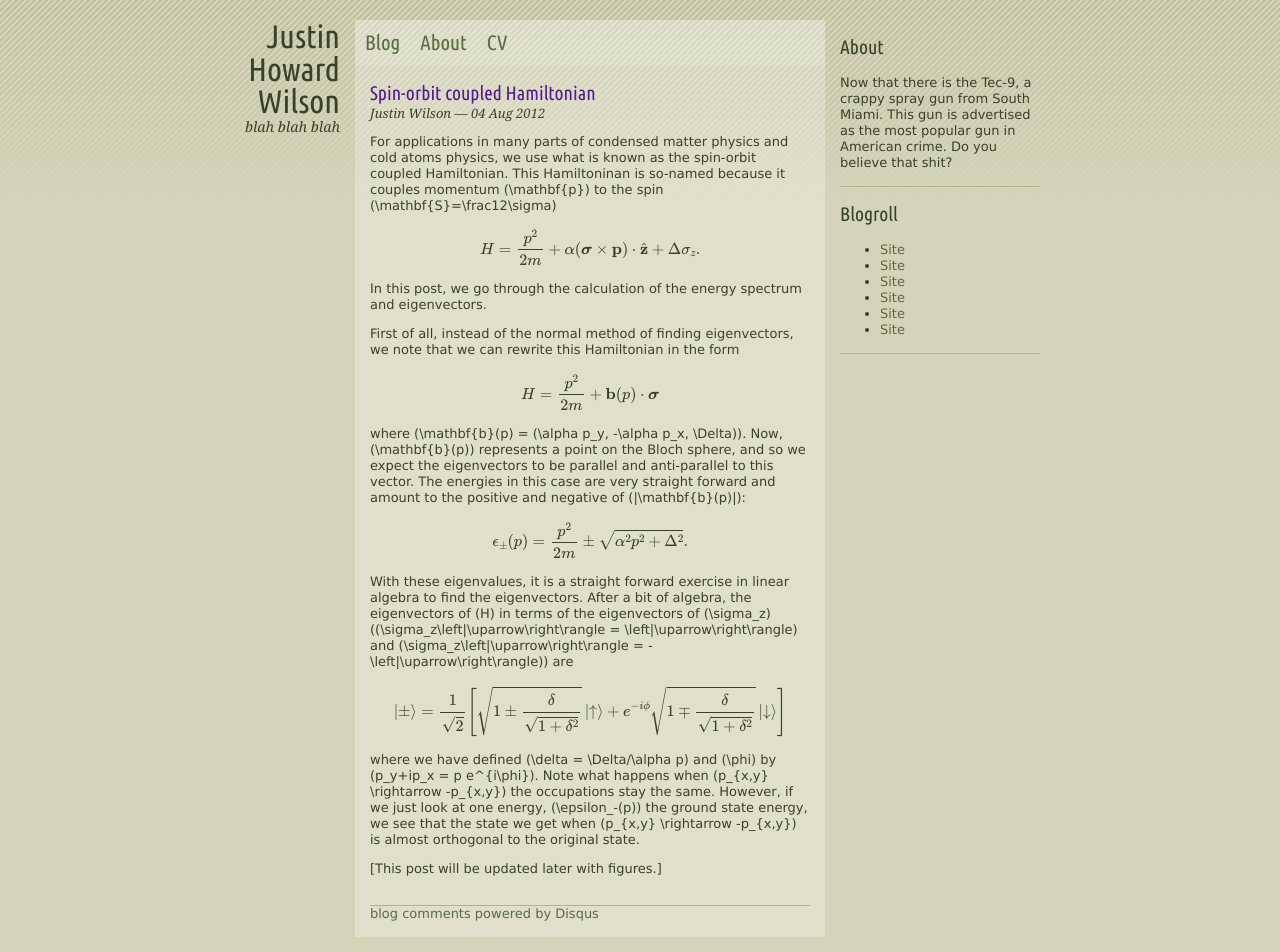
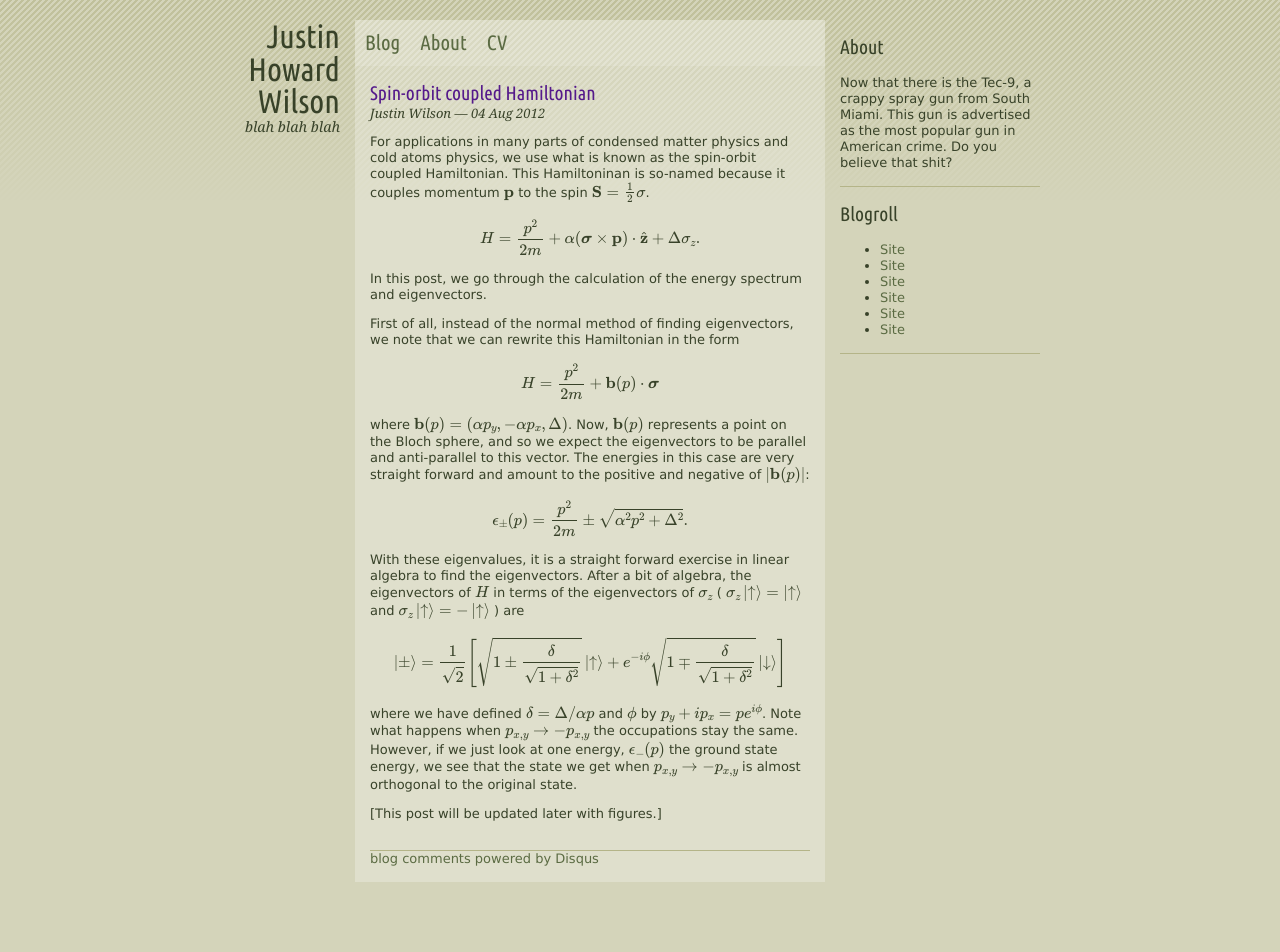
Before and after one commit to jhwilson/old-jhwilson.github.io, a Jekyll site: the page built from _posts/2012-08-04-spin-orbit-coupled-Hamiltonian.markdown, in a window 1280 px wide. Built offline with Jekyll 4.4.1, drawn with Linux system fonts in a browser that asks for light colours; nearby versions of some CDN libraries; formulas are drawn with MathJax 3; comment, search, counter and statistics services are not loaded; after the commit the page ends 900 px from its top, so only the background shows below that.

Commit message:
Changed to kramdown, updated posts, and markdown test on about page

```diff
--- a/_posts/2012-08-04-spin-orbit-coupled-Hamiltonian.markdown
+++ b/_posts/2012-08-04-spin-orbit-coupled-Hamiltonian.markdown
@@ -3,33 +3,25 @@ layout: post
 title: Spin-orbit coupled Hamiltonian
 ---
 
-For applications in many parts of condensed matter physics and cold atoms physics, we use what is known as the spin-orbit coupled Hamiltonian. This Hamiltoninan is so-named because it couples momentum <span>\(\mathbf{p}\)</span>
-to the spin <span>\(\mathbf{S}=\frac12\sigma\)</span>
+For applications in many parts of condensed matter physics and cold atoms physics, we use what is known as the spin-orbit coupled Hamiltonian. This Hamiltoninan is so-named because it couples momentum $$\mathbf{p}$$
+to the spin $$\mathbf{S}=\frac12\sigma$$.
 
-<div>
-\[ H = \frac{p^2}{2m} + \alpha (\boldsymbol{\sigma} \times \mathbf{p})\cdot \hat{\mathbf{z}} + \Delta \sigma_z. \]
-</div>
+$$ H = \frac{p^2}{2m} + \alpha (\boldsymbol{\sigma} \times \mathbf{p})\cdot \hat{\mathbf{z}} + \Delta \sigma_z. $$
 
 In this post, we go through the calculation of the energy spectrum and eigenvectors.
 
 First of all, instead of the normal method of finding eigenvectors, we note that we can rewrite this Hamiltonian in the form
 
-<div>
-\[ H = \frac{p^2}{2m} + \mathbf{b}(p) \cdot \boldsymbol{\sigma} \]
-</div>
+$$ H = \frac{p^2}{2m} + \mathbf{b}(p) \cdot \boldsymbol{\sigma} $$
 
-where <span>\(\mathbf{b}(p) = (\alpha p_y, -\alpha p_x, \Delta)\)</span>. Now, <span>\(\mathbf{b}(p)\)</span> represents a point on the Bloch sphere, and so we expect the eigenvectors to be parallel and anti-parallel to this vector. The energies in this case are very straight forward and amount to the positive and negative of <span>\(|\mathbf{b}(p)|\)</span>:
+where $$\mathbf{b}(p) = (\alpha p_y, -\alpha p_x, \Delta)$$. Now, $$\mathbf{b}(p)$$ represents a point on the Bloch sphere, and so we expect the eigenvectors to be parallel and anti-parallel to this vector. The energies in this case are very straight forward and amount to the positive and negative of $$\lvert\mathbf{b}(p)\rvert$$:
 
-<div>
-\[ \epsilon_\pm(p) = \frac{p^2}{2m} \pm \sqrt{ \alpha^2 p^2 + \Delta^2}. \]
-</div>
+$$ \epsilon_\pm(p) = \frac{p^2}{2m} \pm \sqrt{ \alpha^2 p^2 + \Delta^2}. $$
 
-With these eigenvalues, it is a straight forward exercise in linear algebra to find the eigenvectors. After a bit of algebra, the eigenvectors of <span>\(H\)</span> in terms of the eigenvectors of <span>\(\sigma_z\)</span> (<span>\(\sigma_z\left|\uparrow\right\rangle = \left|\uparrow\right\rangle\)</span> and <span>\(\sigma_z\left|\uparrow\right\rangle = -\left|\uparrow\right\rangle\)</span>) are
+With these eigenvalues, it is a straight forward exercise in linear algebra to find the eigenvectors. After a bit of algebra, the eigenvectors of $$H$$ in terms of the eigenvectors of $$\sigma_z$$ ( $$\sigma_z\left\lvert\uparrow\right\rangle = \left\lvert\uparrow\right\rangle$$ and $$\sigma_z\left\lvert\uparrow\right\rangle = -\left\lvert\uparrow\right\rangle$$ ) are
 
-<div>
-\[\left|\pm\right\rangle = \frac1{\sqrt2}\left[\sqrt{1 \pm \frac{\delta}{\sqrt{1+\delta^2}}}\left|\uparrow\right\rangle + e^{-i\phi} \sqrt{1 \mp \frac{\delta}{\sqrt{1+\delta^2}}}\left|\downarrow\right\rangle \right]\]
-</div>
+$$\left\lvert\pm\right\rangle = \frac1{\sqrt2}\left[\sqrt{1 \pm \frac{\delta}{\sqrt{1+\delta^2}}}\left\lvert\uparrow\right\rangle + e^{-i\phi} \sqrt{1 \mp \frac{\delta}{\sqrt{1+\delta^2}}}\left\lvert\downarrow\right\rangle \right]$$
 
-where we have defined <span>\(\delta = \Delta/\alpha p\)</span> and <span>\(\phi\)</span> by <span>\(p_y+ip_x = p e^{i\phi}\)</span>. Note what happens when <span>\(p_{x,y} \rightarrow -p_{x,y}\)</span> the occupations stay the same. However, if we just look at one energy, <span>\(\epsilon_-(p)\)</span> the ground state energy, we see that the state we get when <span>\(p_{x,y} \rightarrow -p_{x,y}\)</span> is almost orthogonal to the original state.
+where we have defined $$\delta = \Delta/\alpha p$$ and $$\phi$$ by $$p_y+ip_x = p e^{i\phi}$$. Note what happens when $$p_{x,y} \rightarrow -p_{x,y}$$ the occupations stay the same. However, if we just look at one energy, $$\epsilon_-(p)$$ the ground state energy, we see that the state we get when $$p_{x,y} \rightarrow -p_{x,y}$$ is almost orthogonal to the original state.
 
 [This post will be updated later with figures.]
--- /dev/null
+++ b/about.markdown
@@ -0,0 +1,6 @@
+---
+layout: default
+title: About
+---
+
+Testing 1,2,3
```
